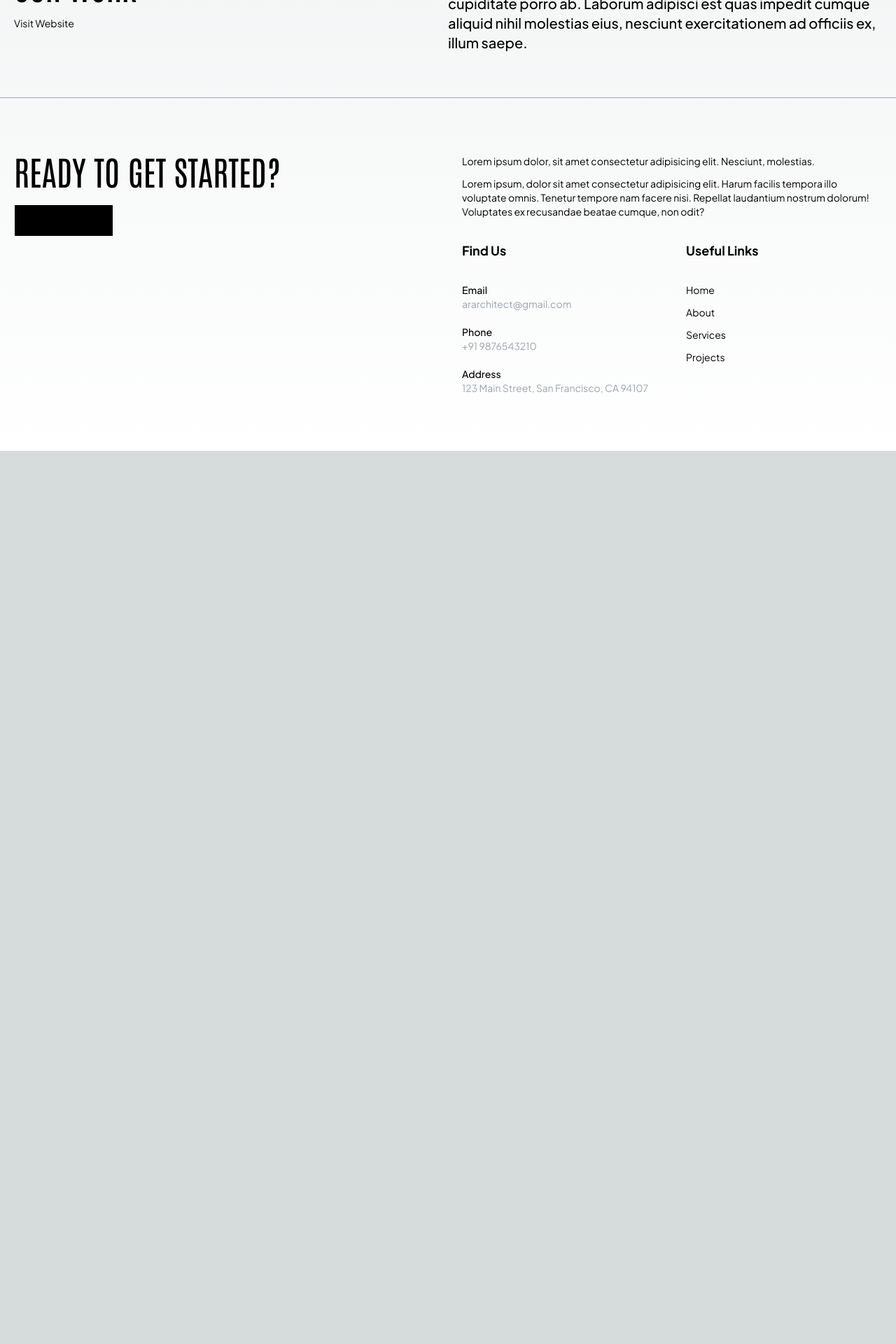
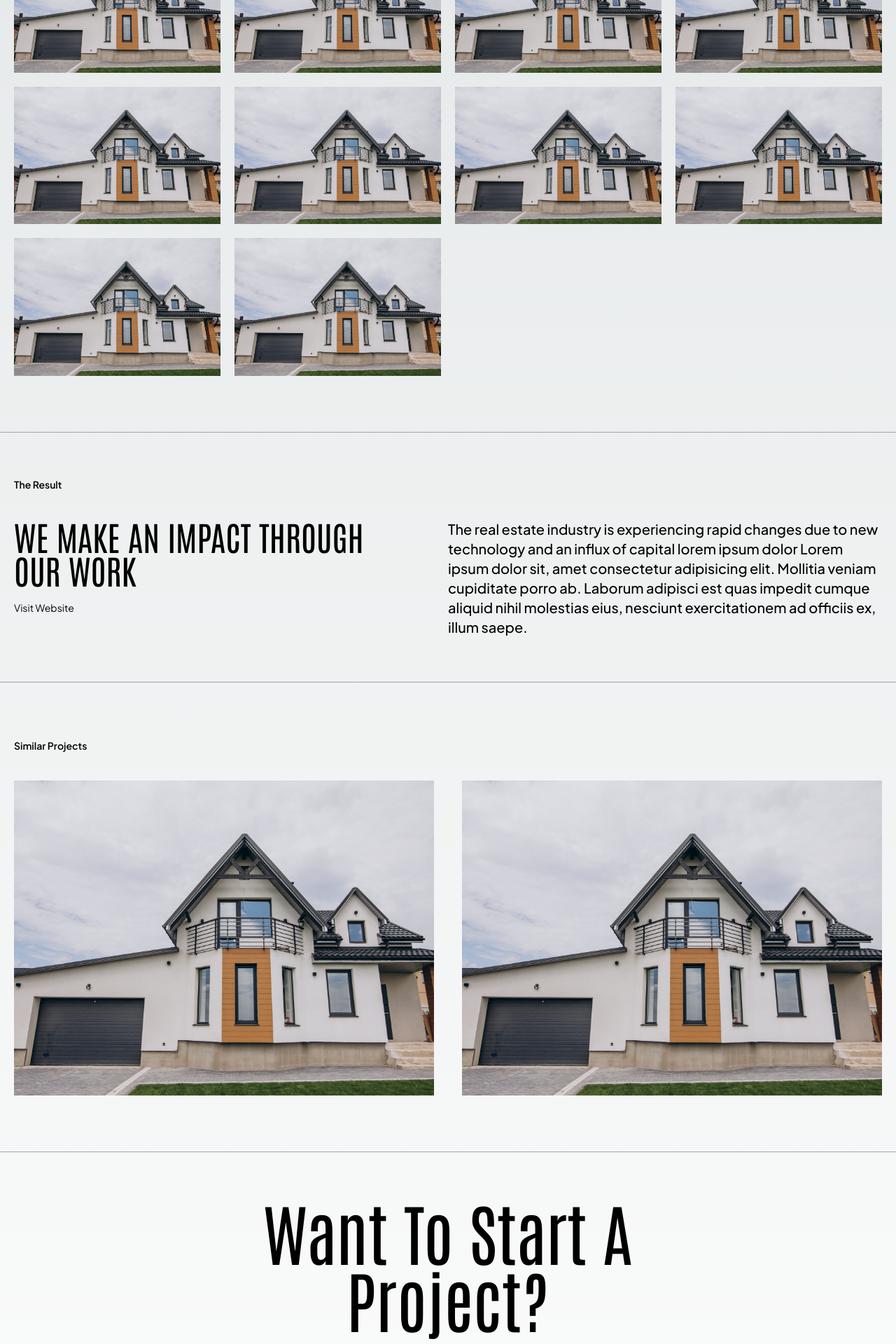
Before and after one commit to shaz1d/ar-architect-and-engineering, a Next.js app: page /projects/1 in a window 1280 px wide. Shown: the part 1880-3800 px from the top of the page at 70% size. Before the commit the page ends 2524 px from the top, so only its background shows below. Built offline with nearby package versions, Linux system fonts and the light colour scheme.

Commit message:
feat: single project page update

```diff
--- a/src/app/projects/[slug]/page.tsx
+++ b/src/app/projects/[slug]/page.tsx
@@ -1,3 +1,4 @@
+import Button from "@/components/ui/Button";
 import Image from "next/image";
 import React from "react";
 
@@ -79,6 +80,25 @@ const SingleProject = (props: Props) => {
           </div>
         </div>
       </section>
+      <section className="border-t border-gray-400 pt-16">
+        <div className="container-x">
+          <p className="text-md font-semibold mb-10">Project Gallery</p>
+          <div className="grid grid-cols-2 md:grid-cols-4 gap-5">
+            {[1, 2, 3, 4, 5, 6, 7, 8, 9, 10].map((item, i) => {
+              return (
+                <Image
+                  key={i}
+                  className="object-cover object-center"
+                  src={"/section/house.jpg"}
+                  alt=""
+                  width={600}
+                  height={200}
+                />
+              );
+            })}
+          </div>
+        </div>
+      </section>
       <section className="my-10  sm:my-20  border-b border-t border-gray-400 py-16">
         <div className="container-x">
           <p className="text-md font-semibold mb-10">The Result</p>
@@ -104,6 +124,56 @@ const SingleProject = (props: Props) => {
           </div>
         </div>
       </section>
+
+      <section className="overflow-x-hidden my-10 sm:my-16">
+        <div className="container-x">
+          <p className="text-md font-semibold mb-10">Similar Projects</p>
+          <div className="grid grid-cols-2 gap-10">
+            <div className="overflow-hidden relative w-full aspect-[8/6] group/project">
+              <Image
+                className="-z-10 object-cover object-center"
+                src={"/section/house.jpg"}
+                alt=""
+                fill
+              />
+              <div className="w-full py-6 bg-black transition duration-300 ease-in-out absolute bottom-0 translate-y-full group-hover/project:translate-y-0">
+                <p className="mb-4">
+                  Lorem ipsum dolor sit amet consectetur, adipisicing elit.
+                  Eveniet quo corrupti illum minus eligendi consequuntur
+                  doloribus impedit iusto nobis porro. Vitae, illum placeat!
+                  Cumque natus dolorem dolores ratione fugit. Molestias.
+                </p>
+                <Button href="/" title="View Project" />
+              </div>
+            </div>
+            <div className="overflow-hidden relative w-full aspect-[8/6] group/project">
+              <Image
+                className="-z-10 object-cover object-center"
+                src={"/section/house.jpg"}
+                alt=""
+                fill
+              />
+              <div className="w-full py-6 bg-black transition duration-300 ease-in-out absolute bottom-0 translate-y-full group-hover/project:translate-y-0">
+                <p className="mb-4">
+                  Lorem ipsum dolor sit amet consectetur, adipisicing elit.
+                  Eveniet quo corrupti illum minus eligendi consequuntur
+                  doloribus impedit iusto nobis porro. Vitae, illum placeat!
+                  Cumque natus dolorem dolores ratione fugit. Molestias.
+                </p>
+                <Button href="/" title="View Project" />
+              </div>
+            </div>
+          </div>
+        </div>
+      </section>
+      <section className="my-10  sm:my-20  border-b border-t border-gray-400 py-16">
+        <div className="container-x flex flex-col items-center justify-center gap-10">
+          <h2 className="text-6xl md:text-8xl capitalize max-w-[700px] text-center">
+            Want to start a project?
+          </h2>
+          <Button href="/contact" title="Let's Talk" />
+        </div>
+      </section>
     </>
   );
 };
```
